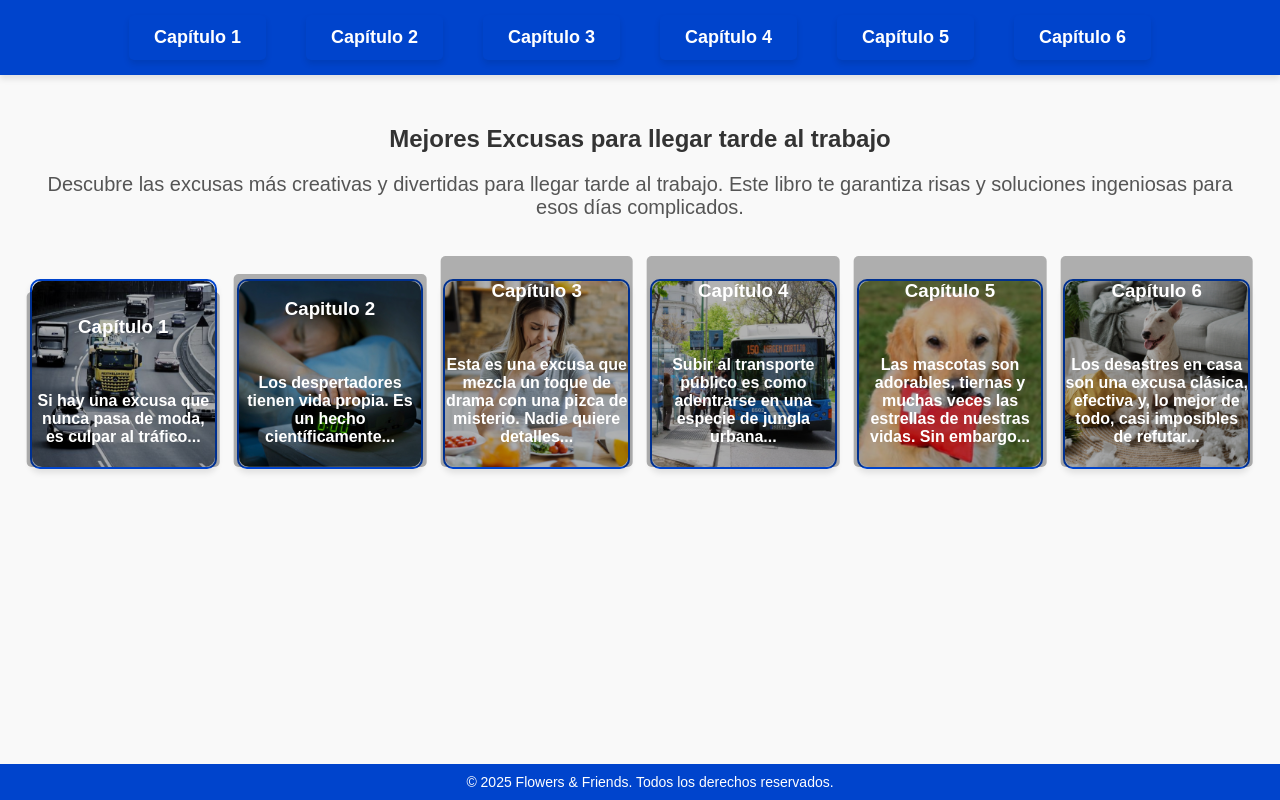
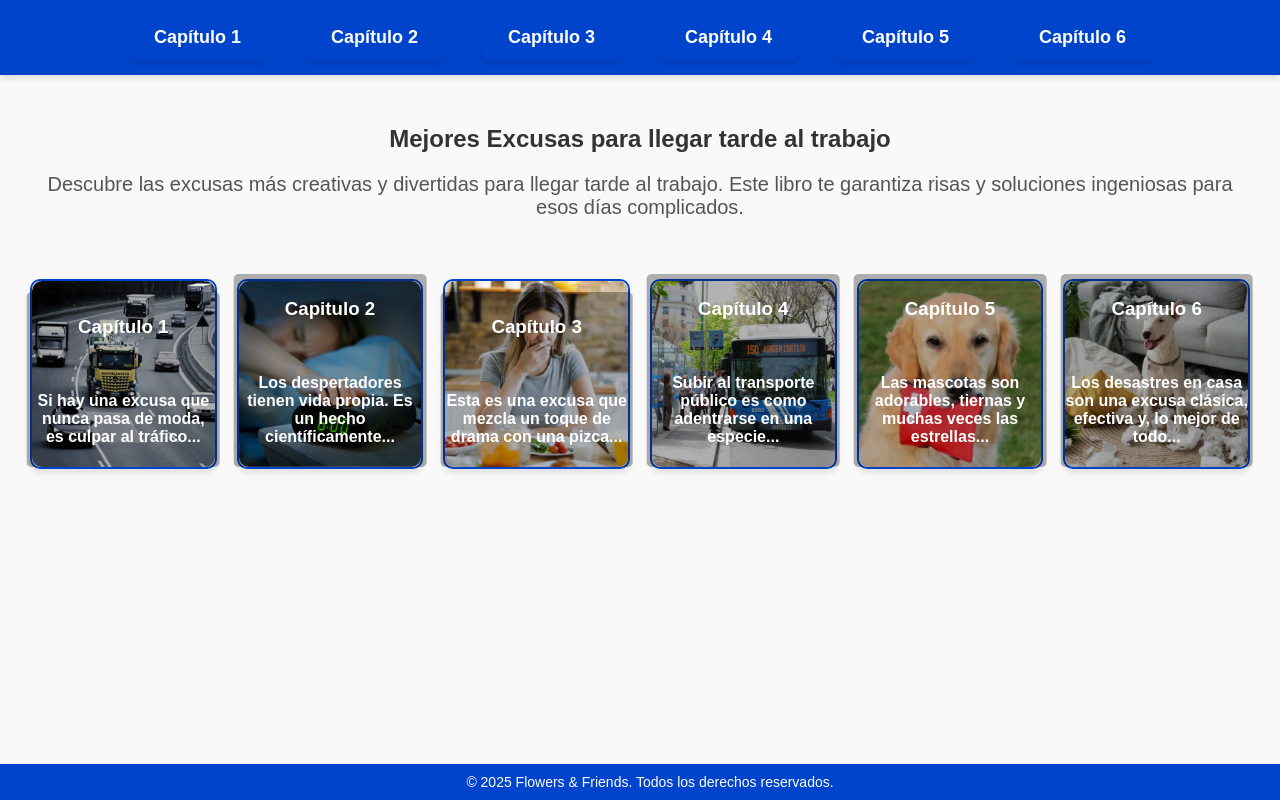
Before and after one commit to Marbebo075/Pr-ctica-Libro, a plain HTML site: page index.html in a window 1280 px wide. Drawn offline with Linux system fonts and the light colour scheme.

Commit message:
Cambio descripcion

```diff
--- a/index.html
+++ b/index.html
@@ -52,7 +52,7 @@
                 <div class="capitulo-title">
                     <h3>Capítulo 3</h3>
                     <p>
-                        Esta es una excusa que mezcla un toque de drama con una pizca de misterio. Nadie quiere detalles...
+                        Esta es una excusa que mezcla un toque de drama con una pizca...
                     </p>
                 </div>
                 <img src="img/foto-captiulo3.png" alt="Imagen Capítulo 3" />
@@ -63,7 +63,7 @@
                 <div class="capitulo-title">
                     <h3>Capítulo 4</h3>
                     <p>
-                        Subir al transporte público es como adentrarse en una especie de jungla urbana...
+                        Subir al transporte público es como adentrarse en una especie...
                     </p>
                 </div>
                 <img src="img/foto-captiulo4.png" alt="Imagen Capítulo 4" />
@@ -74,7 +74,7 @@
                 <div class="capitulo-title">
                     <h3>Capítulo 5</h3>
                     <p>
-                        Las mascotas son adorables, tiernas y muchas veces las estrellas de nuestras vidas. Sin embargo...
+                        Las mascotas son adorables, tiernas y muchas veces las estrellas...
                     </p>
                 </div>
                 <img src="img/foto-captiulo5.png" alt="Imagen Capítulo 5" />
@@ -85,7 +85,7 @@
                 <div class="capitulo-title">
                     <h3>Capítulo 6</h3>
                     <p>
-                        Los desastres en casa son una excusa clásica, efectiva y, lo mejor de todo, casi imposibles de refutar...
+                        Los desastres en casa son una excusa clásica, efectiva y, lo mejor de todo...
                     </p>
                 </div>
                 <img src="img/foto-captiulo6.png" alt="Imagen Capítulo 6" />
```
